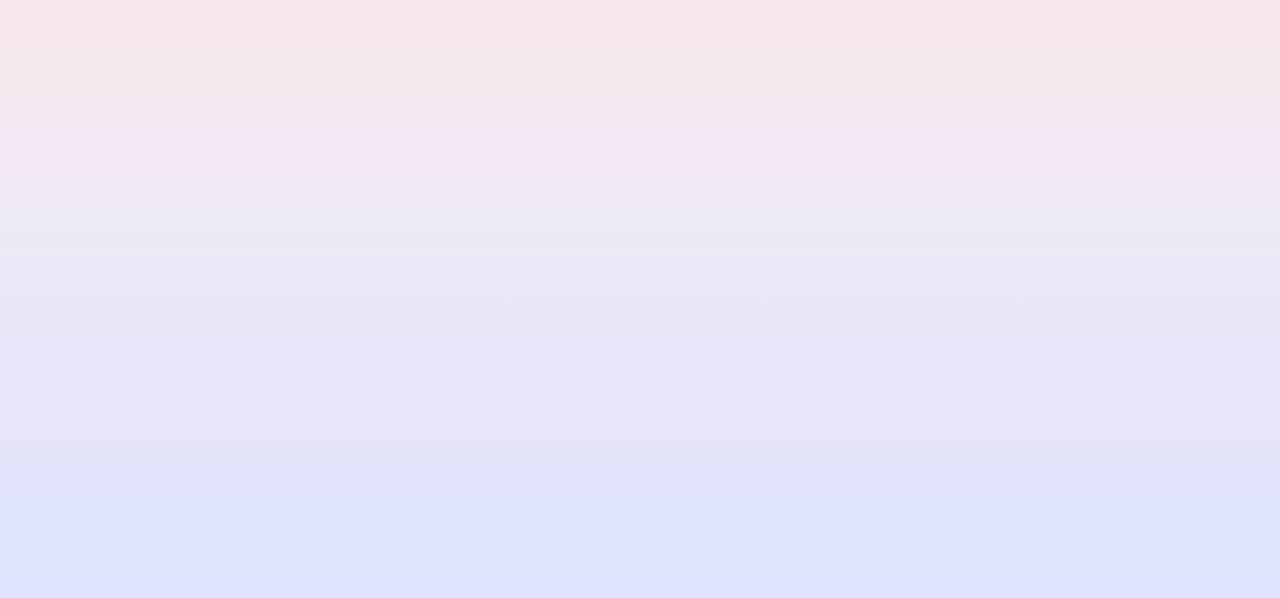
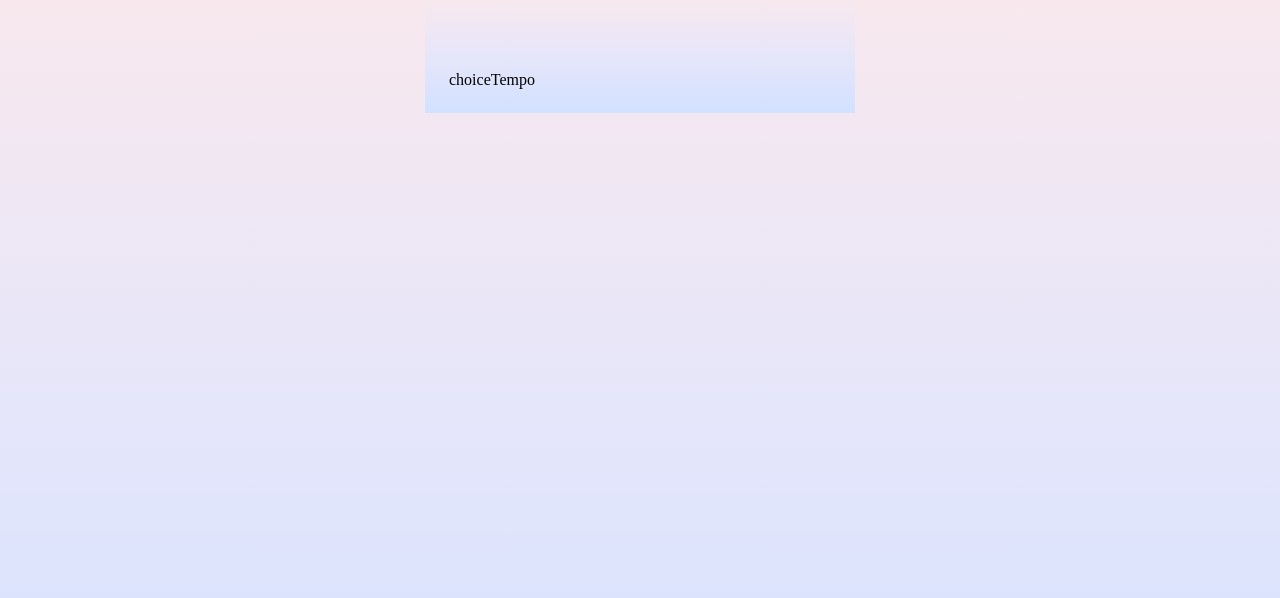
Before and after one commit to DAON-SJSU/layered.frontend, a React (Vite) app: page /choiceTempo in a window 1280 px wide. Before the commit this address had no page. Shown: the top 598 px of the page. Built offline with nearby package versions, Linux system fonts and the light colour scheme.

Commit message:
feat :: create choiceTempo page

```diff
--- a/src/App.tsx
+++ b/src/App.tsx
@@ -5,6 +5,7 @@ import Palette from './pages/palette/index';
 import Playlist from './pages/playlist/index';
 import Result from './pages/result/index';
 import ChoicePreference from './pages/choicePreference';
+import ChoiceTempo from './pages/choiceTempo';
 
 function App() {
 
@@ -14,6 +15,7 @@ function App() {
           <Route index element={<Home />} />
           <Route path='/palette' element={<Palette />} />
           <Route path='choicePreference' element={<ChoicePreference />} />
+          <Route path='choiceTempo' element={<ChoiceTempo />} />
         </Route>
         <Route path='/playlist' element={<Playlist />} />
         <Route path='/result' element={<Result />} />
--- a/src/pages/choicePreference/index.tsx
+++ b/src/pages/choicePreference/index.tsx
@@ -83,7 +83,7 @@ const ChoicePreference = () => {
                     </_.SectionFirstDiv>
                 </_.sectionFrist>
                 <_.SubmitBtnContainer>
-                    <SubmitBtn text={"Go To Next"} icon={"arrow_forward"} src={''}/>
+                    <SubmitBtn text={"Go To Next"} icon={"arrow_forward"} src={'choiceTempo'}/>
                 </_.SubmitBtnContainer>
             </_.Container>
         </>
--- /dev/null
+++ b/src/pages/choiceTempo/index.tsx
@@ -0,0 +1,11 @@
+import * as _ from './style';
+
+const ChoiceTempo = () => {
+    return(
+        <>
+        choiceTempo
+        </>
+    );
+}
+
+export default ChoiceTempo;
```
Also changed, not shown: src/pages/choiceTempo/style.ts (added).
